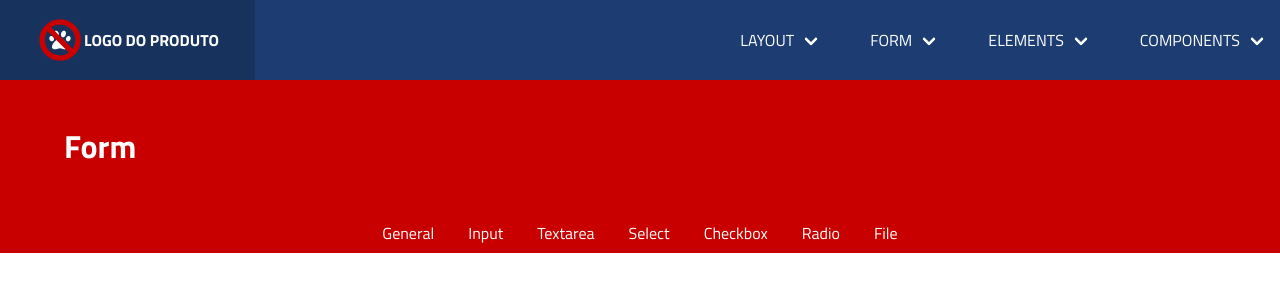
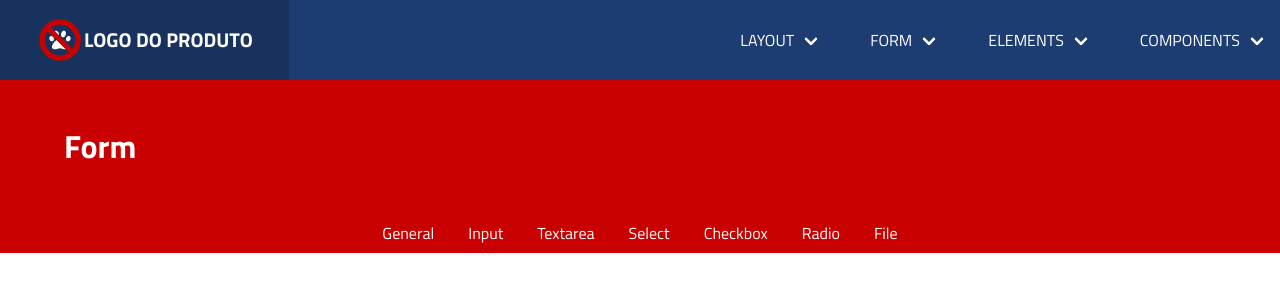
Before and after one commit to ctvoicer/ctstyle, a website: page docs/form.html in a window 1280 px wide. Drawn offline with Linux system fonts and the light colour scheme; no server answers.

Commit message:
feat: 🎸 adiciona um estilo específico para os logotipos

```diff
--- a/sass/components/navbar.sass
+++ b/sass/components/navbar.sass
@@ -13,3 +13,8 @@ $navbar-dropdown-boxed-radius: $radius-small
     .navbar-item,
     .navbar-link
       padding: 1.2rem 1rem
+
+.navbar-brand
+  a.navbar-item
+    strong
+      font-size: $size-5
```
Also changed, not shown: css/ctstyle.css.
